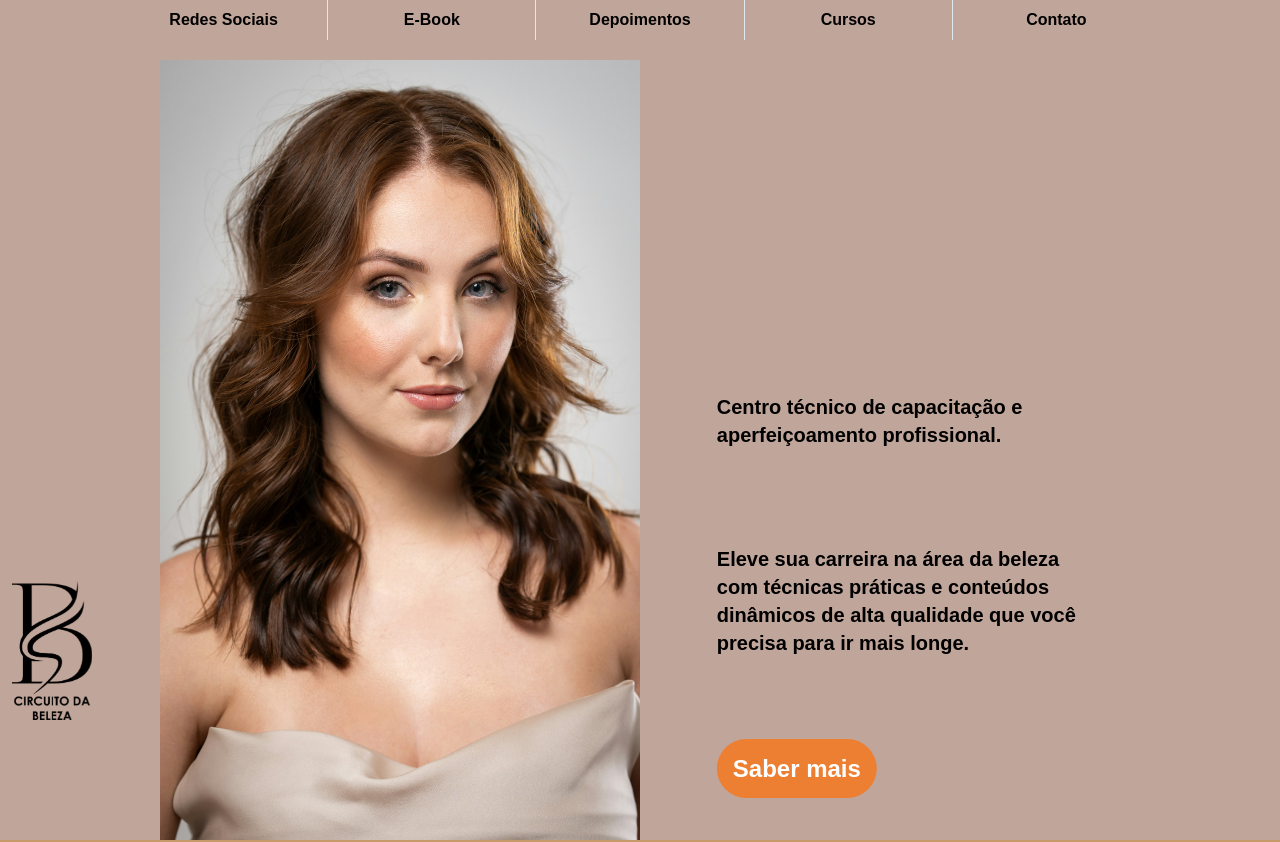
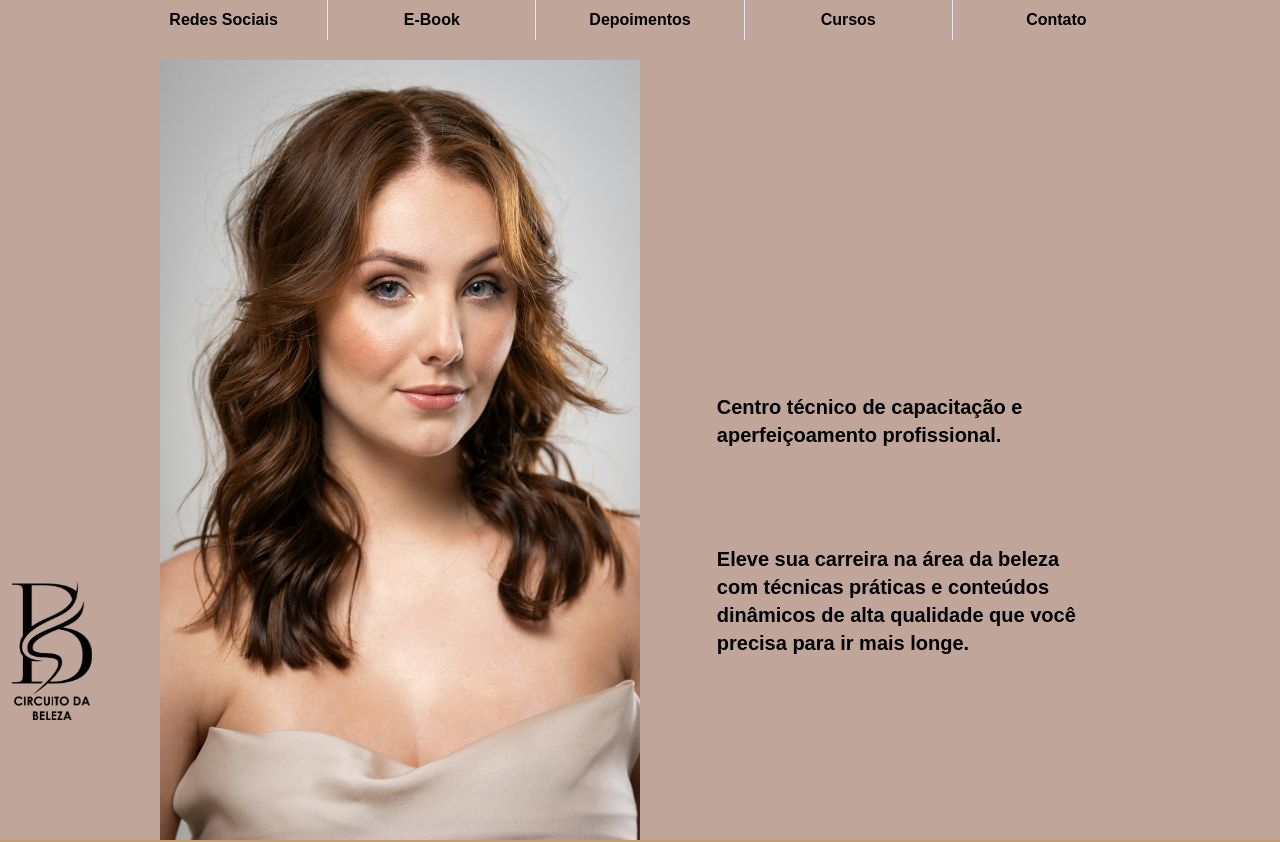
Before and after one commit to Riba12/CircuitoBeleza, a Next.js app: page / in a window 1280 px wide. Shown: the top 842 px of the page. Built offline with nearby package versions, Linux system fonts and the light colour scheme.

Commit message:
animation fix

```diff
--- a/src/components/landing.tsx
+++ b/src/components/landing.tsx
@@ -51,7 +51,7 @@ export default function Landing() {
                         <div className="animate-slideInText w-4/5 text-sm md:text-xl 2xl:text-4xl">
                             Eleve sua carreira na área da beleza com técnicas práticas e conteúdos dinâmicos de alta qualidade que você precisa para ir mais longe.
                         </div>
-                        <div className="animate-slideInBT w-4/5 mt-10 md:mt-0">
+                        <div className="animate-slideInBT md:animate-slideInBTBig w-4/5 mt-10 md:mt-0">
                             <Link href="https://pay.kiwify.com.br/fTT4C1K" passHref legacyBehavior >
                                 <a target='_blank' className="w-72 p-4 rounded-full text-center bg-laranja-100 text-white text-xl md:text-2xl 2xl:text-3xl hover:bg-gray-400">
                                     Saber mais
--- a/tailwind.config.ts
+++ b/tailwind.config.ts
@@ -63,6 +63,10 @@ const config = {
           '0%': { transform: 'translateX(100%) translateY(100%)', opacity: '0' },
           '100%': { transform: 'translateX(20%) translateY(100%)', opacity: '1' },
         },
+        "slideInBTBig": {
+          '0%': { transform: 'translateX(100%) translateY(100%)', opacity: '0' },
+          '100%': { transform: 'translateX(40%) translateY(100%)', opacity: '1' },
+        },
       },
       fontFamily: {
         'jose' : ['Josefin Sans', 'sans-serif'],
@@ -76,6 +80,7 @@ const config = {
         "slideInLogoBig": 'slideInLogoBig 1.5s ease-out forwards',
         "slideInText": 'slideInText 2s ease-out forwards',
         "slideInBT": 'slideInBT 2.5s ease-out forwards',
+        "slideInBTBig": 'slideInBTBig 2.5s ease-out forwards',
       },
     },
   },
```
